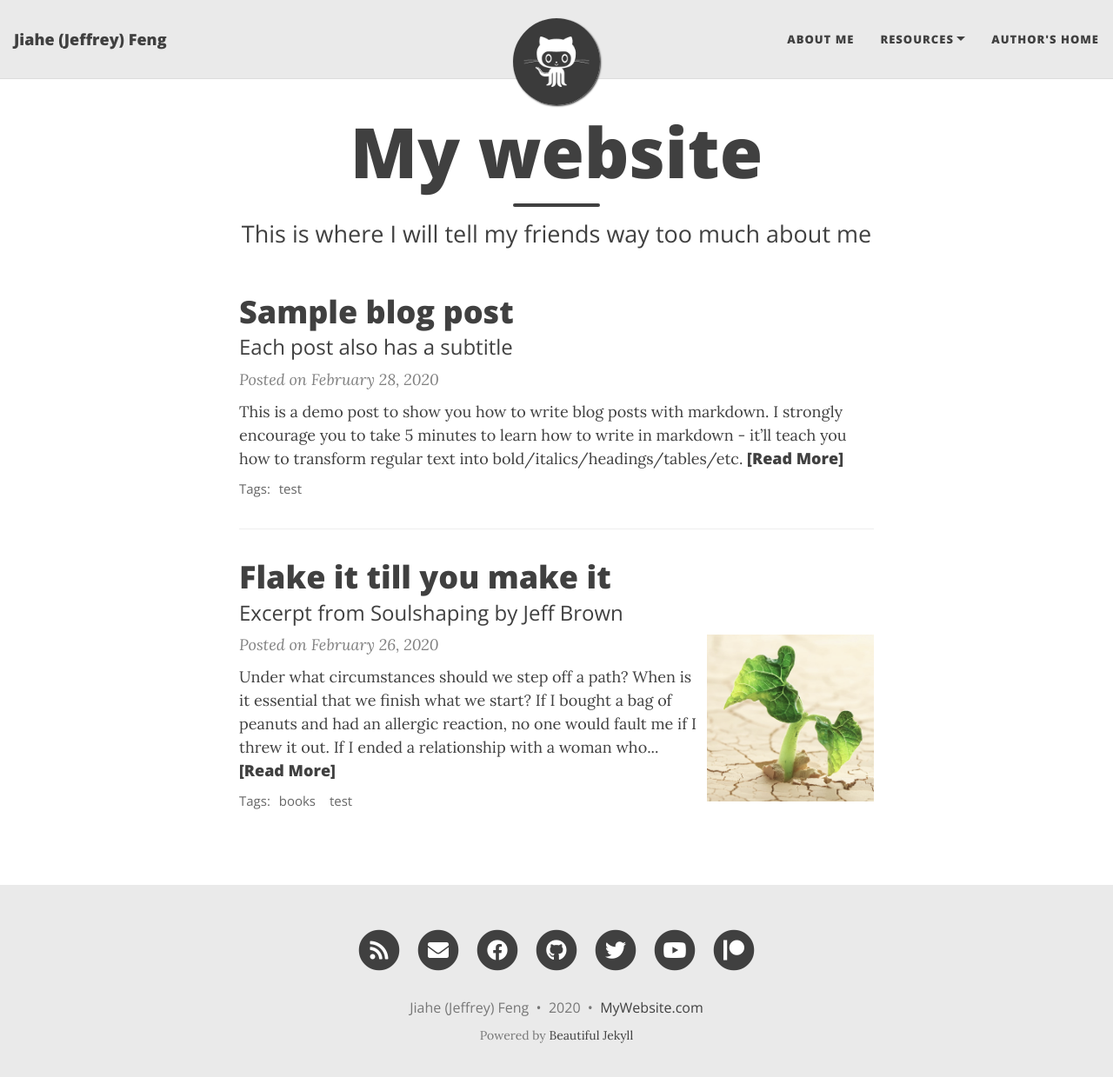
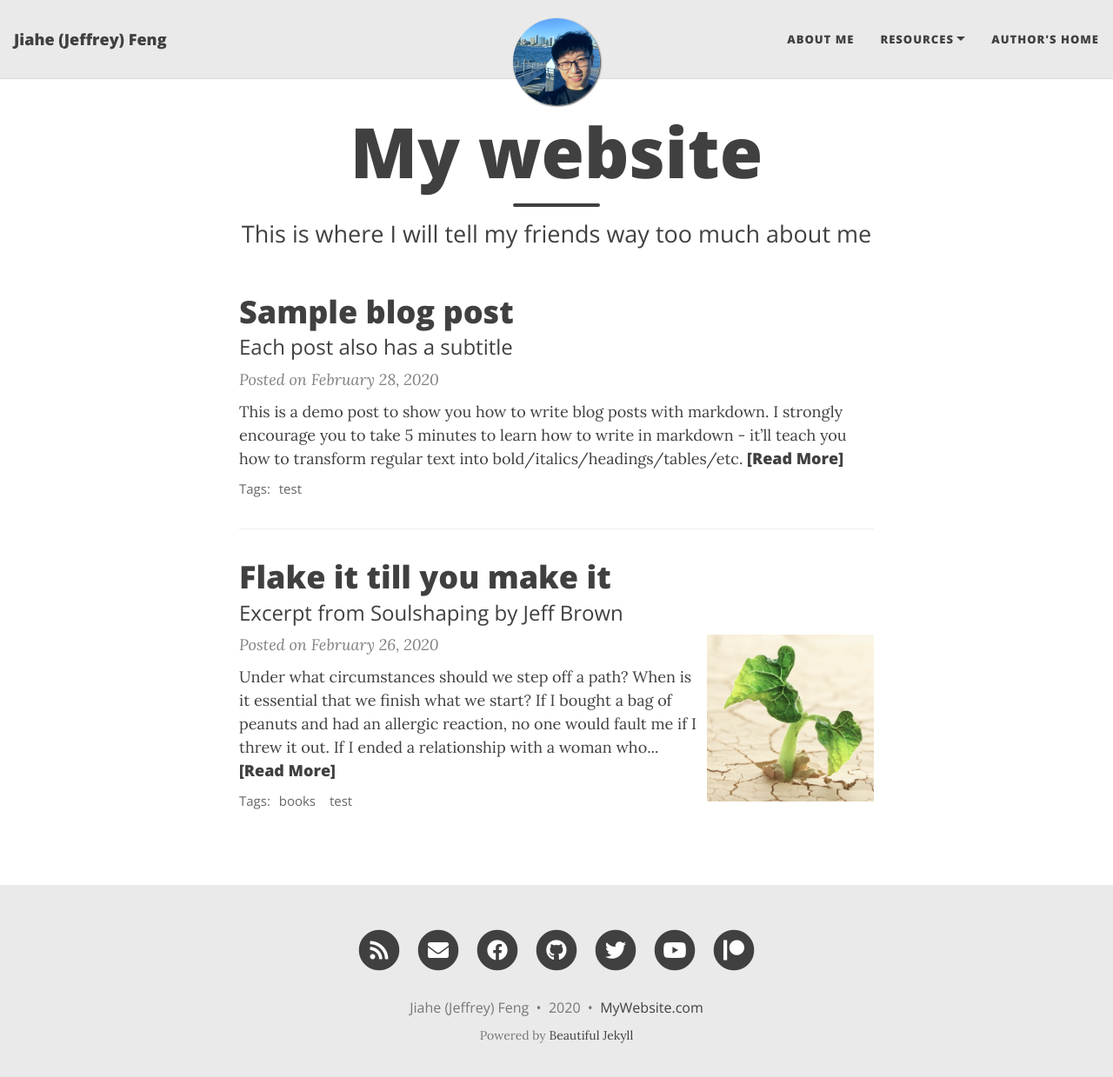
Before and after one commit to jeffrey7377/jeffrey7377.github.io, a Jekyll site: the page built from index.html, in a window 1280 px wide and 1252 px high. Shown: the top 1239 px of the window at 87% size. Built offline with Jekyll 4.4.1, drawn with Linux system fonts in a browser that asks for light colours; nearby versions of some CDN libraries; the list of posts is cut into pages by our own code.

Commit message:
Update _config.yml

```diff
--- a/_config.yml
+++ b/_config.yml
@@ -24,7 +24,7 @@ navbar-links:
 
 # Image to show in the navigation bar - works best with a square image
 # Remove this parameter if you don't want an image in the navbar
-avatar: "/assets/img/avatar-icon.png"
+avatar: "/assets/img/linkedin.jpg"
 
 # By default, the image is cut into a circle. You can disable this behaviour by setting 'round-avatar: false'
 round-avatar: true
```
